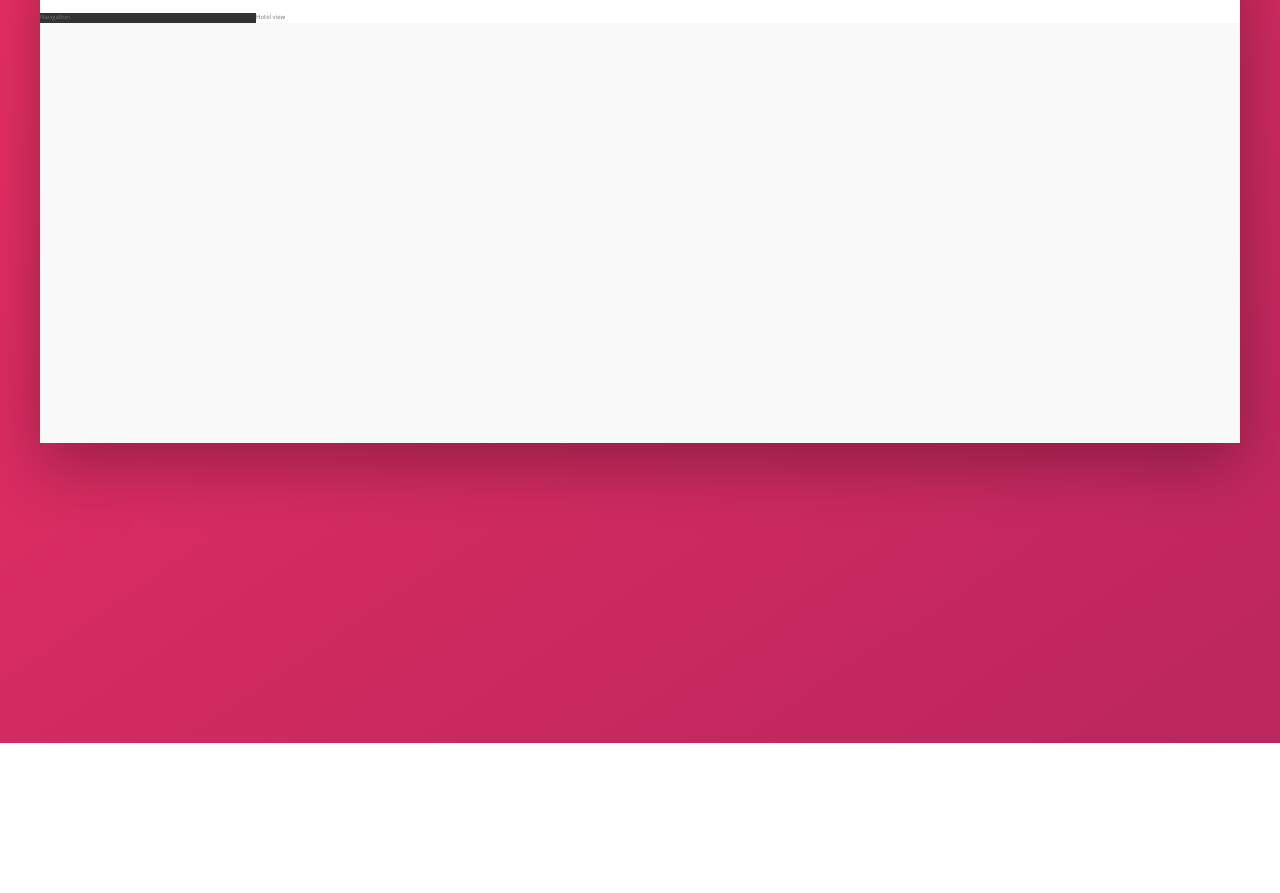
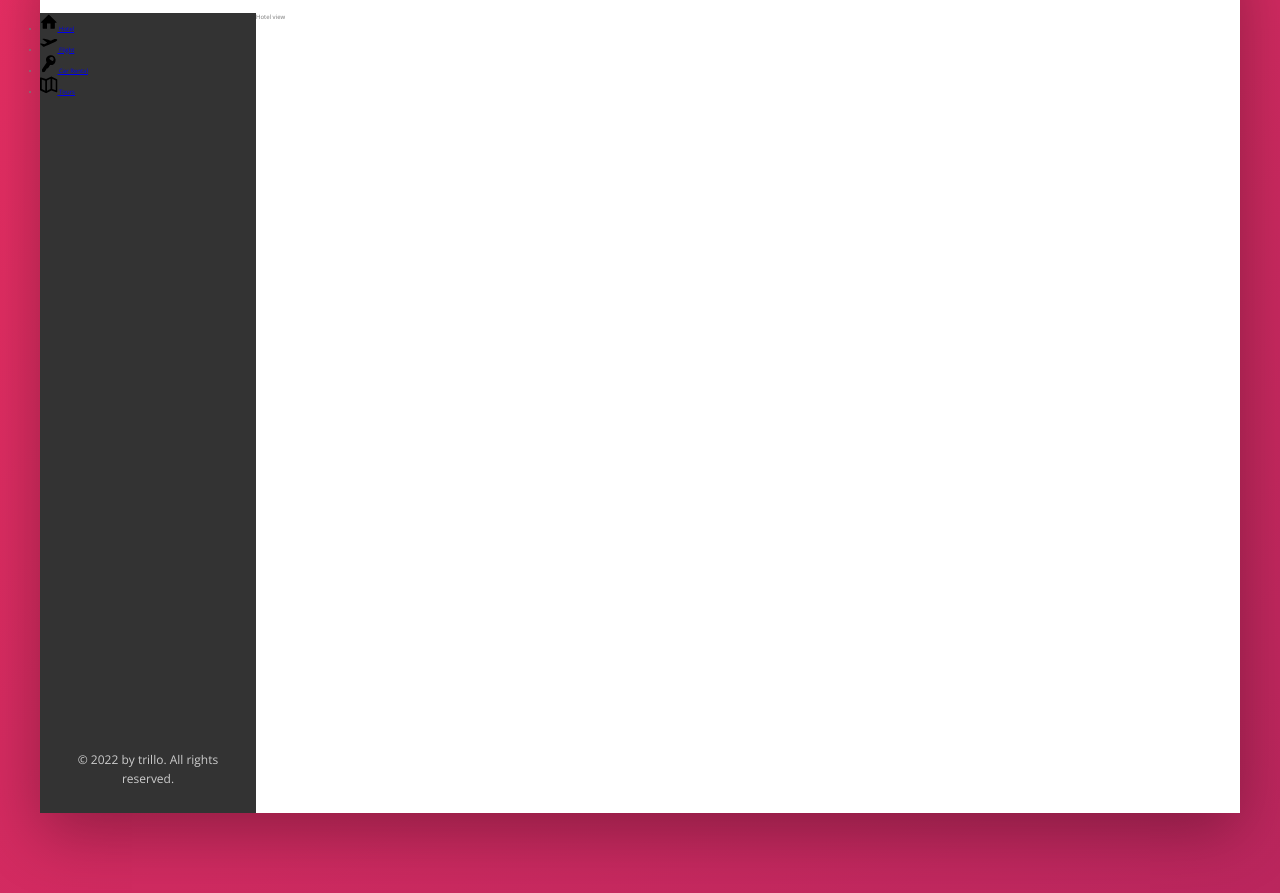
Before and after one commit to rnldbss/trillo, a website: page index.html in a window 1280 px wide. Shown: the part 137-1030 px from the top of the page. Before the commit the page ends 880 px from the top, so only its background shows below. Drawn offline with nearby package versions, Linux system fonts and the light colour scheme.

Commit message:
side navigation html markup & organized w/ flexbox

```diff
--- a/index.html
+++ b/index.html
@@ -53,7 +53,43 @@
         </nav>
       </header>
       <div class="content">
-        <nav class="sidebar">Navigation</nav>
+        <nav class="sidebar">
+          <ul class="side-nav">
+            <li class="side-nav__item">
+              <a href="#" class="side-nav__link">
+                <svg class="side-nav__icon">
+                  <use xlink:href="img/sprite.svg#icon-home"></use>
+                </svg>
+                <span>Hotel</span>
+              </a>
+            </li>
+            <li class="side-nav__item">
+              <a href="#" class="side-nav__link">
+                <svg class="side-nav__icon">
+                  <use xlink:href="img/sprite.svg#icon-aircraft-take-off"></use>
+                </svg>
+                <span>Flight</span>
+              </a>
+            </li>
+            <li class="side-nav__item">
+              <a href="#" class="side-nav__link">
+                <svg class="side-nav__icon">
+                  <use xlink:href="img/sprite.svg#icon-key"></use>
+                </svg>
+                <span>Car Rental</span>
+              </a>
+            </li>
+            <li class="side-nav__item">
+              <a href="#" class="side-nav__link">
+                <svg class="side-nav__icon">
+                  <use xlink:href="img/sprite.svg#icon-map"></use>
+                </svg>
+                <span>Tours</span>
+              </a>
+            </li>
+          </ul>
+          <div class="legal">&copy; 2022 by trillo. All rights reserved.</div>
+        </nav>
         <main class="hotel-view">Hotel view</main>
       </div>
     </div>
--- a/sass/_components.scss
+++ b/sass/_components.scss
@@ -117,3 +117,29 @@
   &__user-name {
   }
 }
+
+//////////////////////////////////
+//SIDE NAVIGATION
+
+.side-nav {
+  &__item {
+  }
+
+  &__link {
+  }
+
+  &__icon {
+    width: 1.75rem;
+    height: 1.75rem;
+  }
+}
+
+//////////////////////////////////
+//LEGAL
+
+.legal {
+  font-size: 1.2rem;
+  color: var(--color-grey-light-4);
+  text-align: center;
+  padding: 2.5rem;
+}
--- a/sass/_layout.scss
+++ b/sass/_layout.scss
@@ -23,9 +23,13 @@
 .sidebar {
   background-color: var(--color-grey-dark-1);
   flex: 0 0 18%;
+  display: flex;
+  flex-direction: column;
+  justify-content: space-between;
 }
 
 .hotel-view {
   background-color: #fff;
   flex: 1;
+  height: 80rem;
 }
```
Also changed, not shown: css/style.css, 1 other file.
